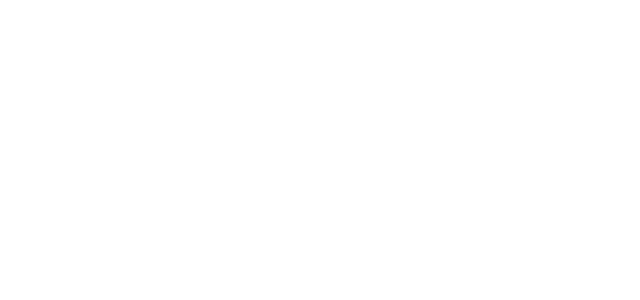
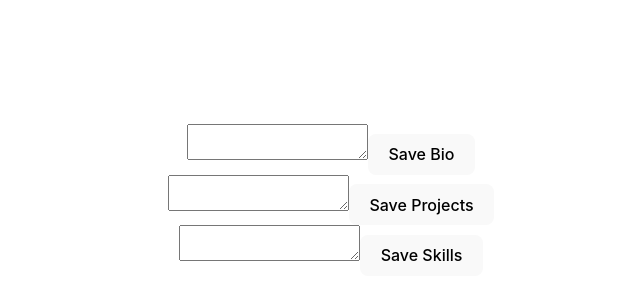
Before and after one commit to Evecandy/Portfolio-site, a React (Vite) app in the folder my-portfolio/: page /admin in a window 1280 px wide. Before the commit this address had no page. Shown: the part 200-500 px from the top of the page, without its empty margins (309-949 px from the left). Built offline with nearby package versions, Linux system fonts and the light colour scheme.

Commit message:
now has an admin dashboard

```diff
--- a/my-portfolio/src/App.jsx
+++ b/my-portfolio/src/App.jsx
@@ -5,6 +5,7 @@
 // import AdminDashboard from "./components/admin/dashboard";
 import PublicView from "./components/publicView";
 import "./App.css";
+import AdminDashboard from "./components/admin/dashboard";
 
 function App() {
   return (
@@ -13,6 +14,7 @@
         <Routes>
           <Route path="/" element={<PublicView/>}/>
           <Route path="/login" element={<Login />} />
+          <Route path="/admin" element={<AdminDashboard />} />
           {/* <Route
             path="/admin"
             element={
--- a/my-portfolio/src/components/admin/bioEditor.jsx
+++ b/my-portfolio/src/components/admin/bioEditor.jsx
@@ -1,20 +1,32 @@
-// import React, { useState } from 'react';
-// import  {db} from '../../firebaseConfig'
+import React, { useState } from 'react';
+import  {db} from '../../firebaseConfig'
+import { doc, setDoc } from 'firebase/firestore';
 
-// const BioEditor = () => {
-//   const [bio, setBio] = useState('');
+const BioEditor = () => {
+  const [bio, setBio] = useState('');
 
-//   const handleSave = async () => {
-//     await db.collection('portfolio').doc('bio').set({ content: bio });
+  const handleSave = async () =>
+    {
+        try {
+          const bioRef = doc(db, 'portfolio', 'bio'); // Reference to the 'bio' document
+          await setDoc(bioRef, { content: bio }); // Save the bio content
+          alert('Bio updated successfully!');
+        } catch (error) {
+          console.error('Error saving bio:', error);
+          alert('Failed to save bio. Please try again.');
+        }
+      };
+//     {
+//     await setDoc(bioRef, { content: bio });
 //     alert('Bio updated successfully!');
 //   };
 
-//   return (
-//     <div>
-//       <textarea value={bio} onChange={(e) => setBio(e.target.value)} />
-//       <button onClick={handleSave}>Save Bio</button>
-//     </div>
-//   );
-// };
+  return (
+    <div>
+      <textarea value={bio} onChange={(e) => setBio(e.target.value)} />
+      <button onClick={handleSave}>Save Bio</button>
+    </div>
+  );
+};
 
-// export default BioEditor;
+export default BioEditor;
--- a/my-portfolio/src/components/admin/dashboard.jsx
+++ b/my-portfolio/src/components/admin/dashboard.jsx
@@ -1,25 +1,25 @@
-// import React from 'react';
+import React from 'react';
 
-// import BioEditor from './bioEditor';
-// import ProjectsEditor from './projectsEditor';
-// import SkillsEditor from './skillsEditor';
+import BioEditor from './bioEditor';
+import ProjectsEditor from './projectsEditor';
+import SkillsEditor from './skillsEditor';
 
 
 
-// function AdminDashboard() {
+function AdminDashboard() {
 
 
-//   return (
-//     <>
-//     <React.Fragment>
-//       <BioEditor />
-//       <ProjectsEditor />
-//       <SkillsEditor />
-//     </React.Fragment>
+  return (
+    <>
+    <React.Fragment>
+      <BioEditor />
+      <ProjectsEditor />
+      <SkillsEditor />
+    </React.Fragment>
 
 
-//     </>
-//   )
-// }
+    </>
+  )
+}
 
-// export default AdminDashboard;
+export default AdminDashboard;
--- a/my-portfolio/src/components/admin/projectsEditor.jsx
+++ b/my-portfolio/src/components/admin/projectsEditor.jsx
@@ -1,20 +1,32 @@
-// import React, { useState } from 'react';
-// import { db } from '../../firebaseConfig';
+import React, { useState } from 'react';
+import  {db} from '../../firebaseConfig'
+import { doc, setDoc } from 'firebase/firestore';
 
-// const ProjectsEditor = () => {
-//   const [projects, setProjects] = useState('');
+const ProjectsEditor = () => {
+  const [projects, setProjects] = useState('');
 
-//   const handleSave = async () => {
-//     await db.collection('portfolio').doc('projects').set({ content: projects });
-//     alert('Projects updated successfully!');
+  const handleSave = async () =>
+    {
+        try {
+          const projectsRef = doc(db, 'portfolio', 'projects'); // Reference to the 'bio' document
+          await setDoc(projectsRef, { project1: projects }); // Save the bio content
+          alert('Projects updated successfully!');
+        } catch (error) {
+          console.error('Error saving projects:', error);
+          alert('Failed to save projects. Please try again.');
+        }
+      };
+//     {
+//     await setDoc(bioRef, { content: bio });
+//     alert('Bio updated successfully!');
 //   };
 
-//   return (
-//     <div>
-//       <textarea value={projects} onChange={(e) => setProjects(e.target.value)} />
-//       <button onClick={handleSave}>Save Projects</button>
-//     </div>
-//   );
-// };
+  return (
+    <div>
+      <textarea value={projects} onChange={(e) => setProjects(e.target.value)} />
+      <button onClick={handleSave}>Save Projects</button>
+    </div>
+  );
+};
 
-// export default ProjectsEditor;
+export default ProjectsEditor;
--- a/my-portfolio/src/components/admin/skillsEditor.jsx
+++ b/my-portfolio/src/components/admin/skillsEditor.jsx
@@ -1,20 +1,20 @@
-// import React, { useState } from 'react';
-// import { db } from '../../firebaseConfig';
+import React, { useState } from 'react';
+import { db } from '../../firebaseConfig';
 
-// const SkillsEditor = () => {
-//   const [skills, setSkills] = useState('');
+const SkillsEditor = () => {
+  const [skills, setSkills] = useState('');
 
-//   const handleSave = async () => {
-//     await db.collection('portfolio').doc('skills').set({ content: skills });
-//     alert('Skills updated successfully!');
-//   };
+  const handleSave = async () => {
+    await db.collection('portfolio').doc('skills').set({ content: skills });
+    alert('Skills updated successfully!');
+  };
 
-//   return (
-//     <div>
-//       <textarea value={skills} onChange={(e) => setSkills(e.target.value)} />
-//       <button onClick={handleSave}>Save Skills</button>
-//     </div>
-//   );
-// };
+  return (
+    <div>
+      <textarea value={skills} onChange={(e) => setSkills(e.target.value)} />
+      <button onClick={handleSave}>Save Skills</button>
+    </div>
+  );
+};
 
-// export default SkillsEditor;
+export default SkillsEditor;
--- a/my-portfolio/src/components/auth/login.jsx
+++ b/my-portfolio/src/components/auth/login.jsx
@@ -26,14 +26,20 @@
       navigateToAdminDashboard();
     } catch (error) {
       console.error("Error signing in:", error);
-      alert('Signin error',error)
+
+
+      alert("Signin error", error);
     }
   };
 
   return (
     <div className="login-page">
       <h2>Admin Login</h2>
-      <form onSubmit={handleLogin}>
+      <form
+        onSubmit={(e) => {
+            e.preventDefault(); // Prevent page reload
+            handleLogin(email, password); // Call with state values
+          }}>
         <input
           type="email"
           placeholder="Email"
@@ -48,7 +54,7 @@
           onChange={(e) => setPassword(e.target.value)}
           required
         />
-        <button onClick={() => handleLogin()} type="submit">
+        <button type="submit">
           Login
         </button>
       </form>
--- a/my-portfolio/src/firebaseConfig.jsx
+++ b/my-portfolio/src/firebaseConfig.jsx
@@ -27,5 +27,5 @@
   // console.log('db')
 
 
-
+export { db };
 export default db; //Export Firestore instance for use in other files
```
